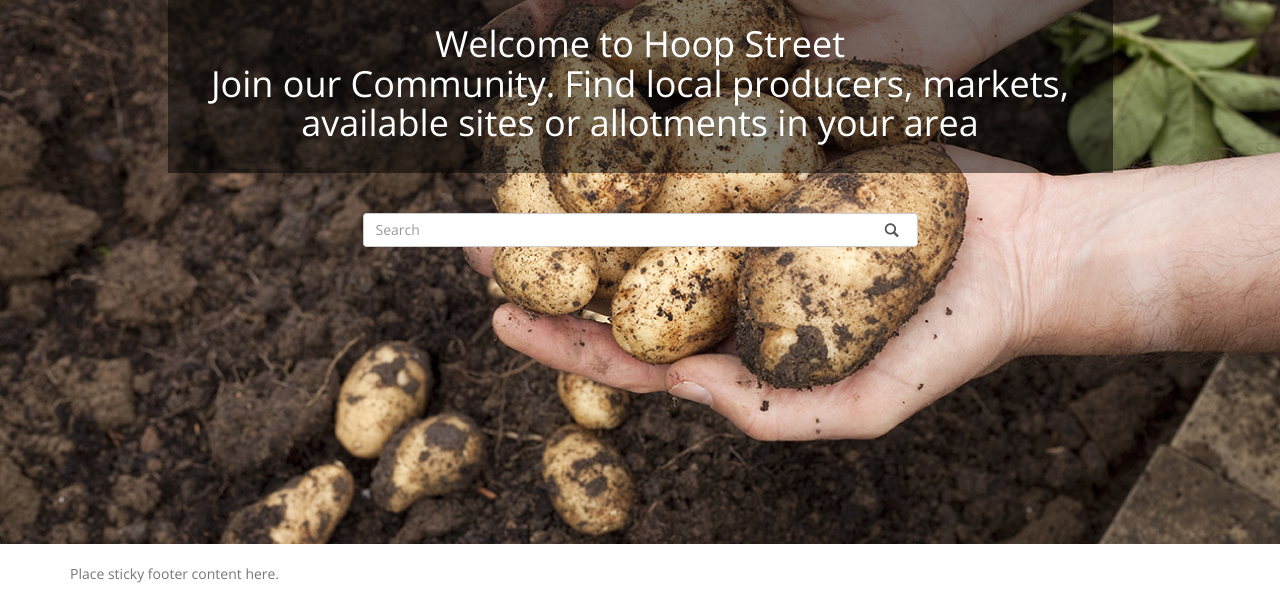
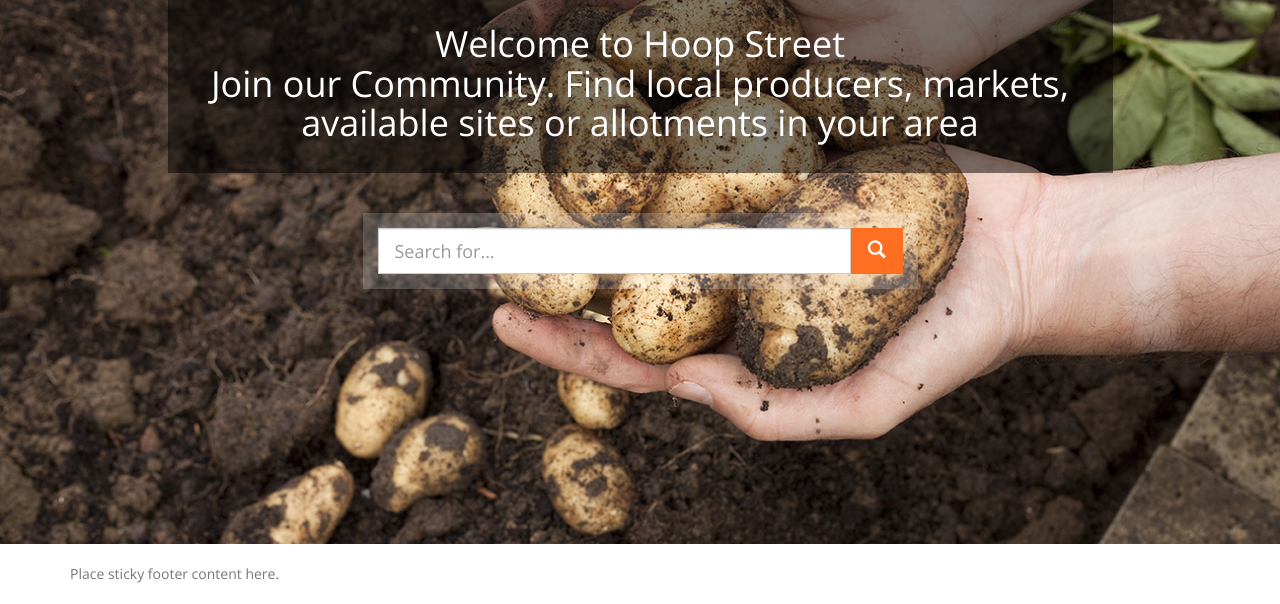
Before and after one commit to Figlen/dsa-minorProject, a plain HTML site: page index.html in a window 1280 px wide. Shown: the part 196-800 px from the top of the page. Drawn offline with nearby package versions, Linux system fonts and the light colour scheme.

Commit message:
Good happenings

```diff
--- a/css/style.css
+++ b/css/style.css
@@ -219,9 +219,12 @@ background-color: #a55c11;
 border-color: #a55c11;
 }
 
-.btn{
-  border-radius: 0px;
+.input-group-lg>.form-control, .input-group-lg>.input-group-addon, .input-group-lg>.input-group-btn>.btn {
+  border-radius: 0;
+}
 
+.input-group.homeSearch {
+  border: 15px solid rgba(255, 255, 255, .2);
 }
 
 .emailLogin{
--- a/index.html
+++ b/index.html
@@ -31,7 +31,7 @@
       <div class="container navContainer">
 
         <div class="navbar-header">
-          <a class="navbar-brand text-center" href="#">
+          <a class="navbar-brand text-center" href="/">
             <img src="img/logo.png" alt="More St Logo" class="img-responsive">
             <div class="clearfix"></div>
           </a>
@@ -77,16 +77,12 @@
       <div class="container">
             <div class="row">
                   <div class="col-sm-6 col-sm-offset-3">
-                      <div id="imaginary_container">
-                          <div class="input-group stylish-input-group">
-                              <input type="text" class="form-control"  placeholder="Search" >
-                              <span class="input-group-addon">
-                                  <button type="submit">
-                                      <span class="glyphicon glyphicon-search"></span>
-                                  </button>
-                              </span>
-                          </div>
-                      </div>
+                      <div class="input-group input-group-lg homeSearch">
+                           <input type="text" class="form-control" placeholder="Search for...">
+                           <span class="input-group-btn">
+                             <button class="btn btn-primary" onclick="location.href='results.html'" type="button"><span class="glyphicon glyphicon-search"></span></button>
+                           </span>
+                         </div><!-- /input-group -->
                   </div>
             </div>
         </div>
```
Also changed, not shown: login.html (+1 -1 lines), profile.html (+1 -1 lines), results.html (+1 -1 lines), 1 other file.
